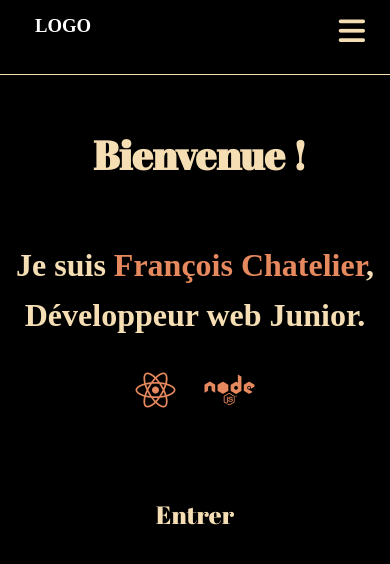
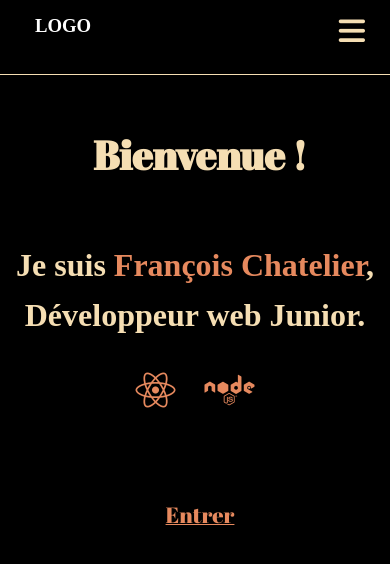
Before and after one commit to Francois-Chatelier/portfolio_francois, a React (Create React App) app: page / in a window 390 px wide. In both pictures the pointer is over the link "Entrer". Shown: the top 564 px of the page. Built offline with nearby package versions, Linux system fonts and the light colour scheme.

Commit message:
modif scrollbar couleur + créa fichier css du html

```diff
--- a/src/components/accueil/accueilPage.css
+++ b/src/components/accueil/accueilPage.css
@@ -73,6 +73,13 @@ p {
   cursor: pointer;
 }
 
+.btn:hover {
+  color: rgb(230, 137, 94);
+  transform: scale(1) translate(5px);
+  transition: 0.5s all ease-in-out;
+  text-decoration: underline 1px;
+}
+
 @media screen and (max-width: 1100px) {
   .mer {
     display: none;
@@ -98,4 +105,10 @@ p {
     margin: 0;
     padding: 130px 10px 0 10px;
   }
+
+  .btn {
+    text-decoration: underline 1px;
+    color: wheat;
+    font-size: 22px;
+  }
 }
```
